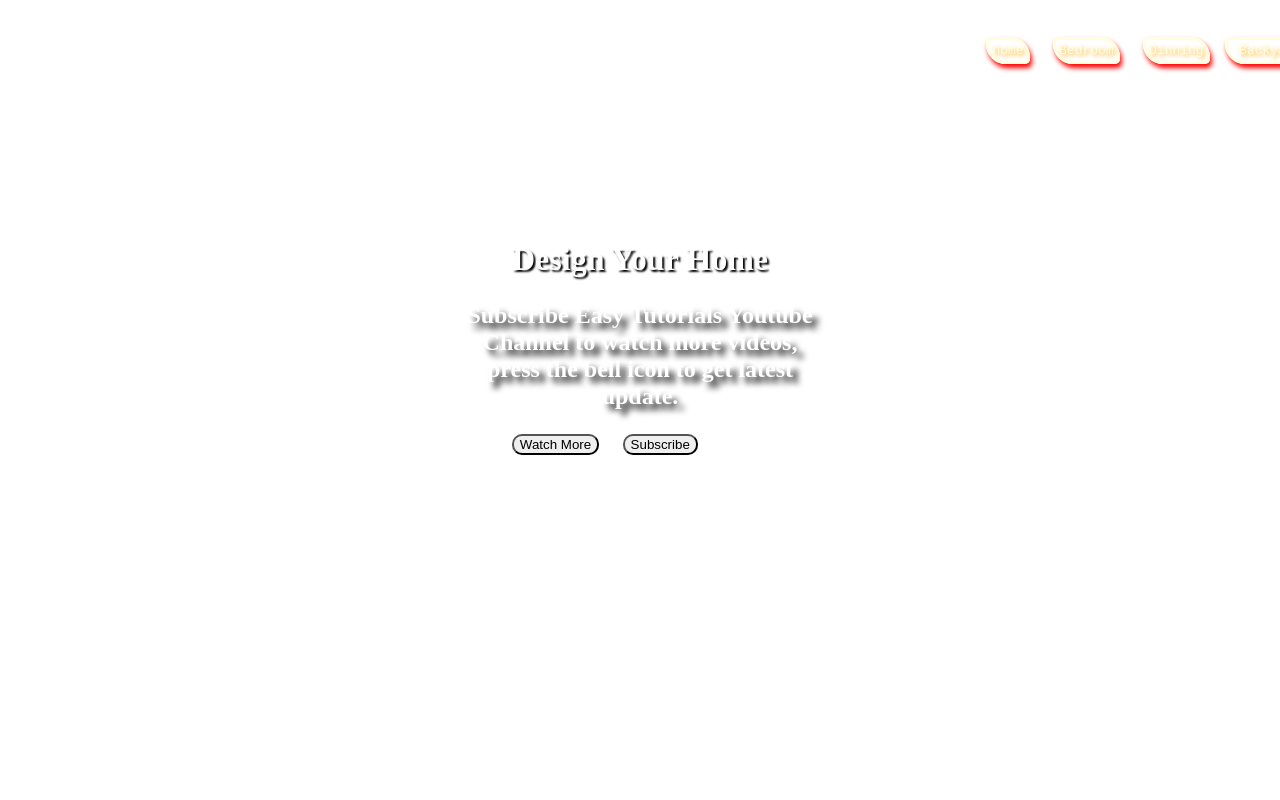
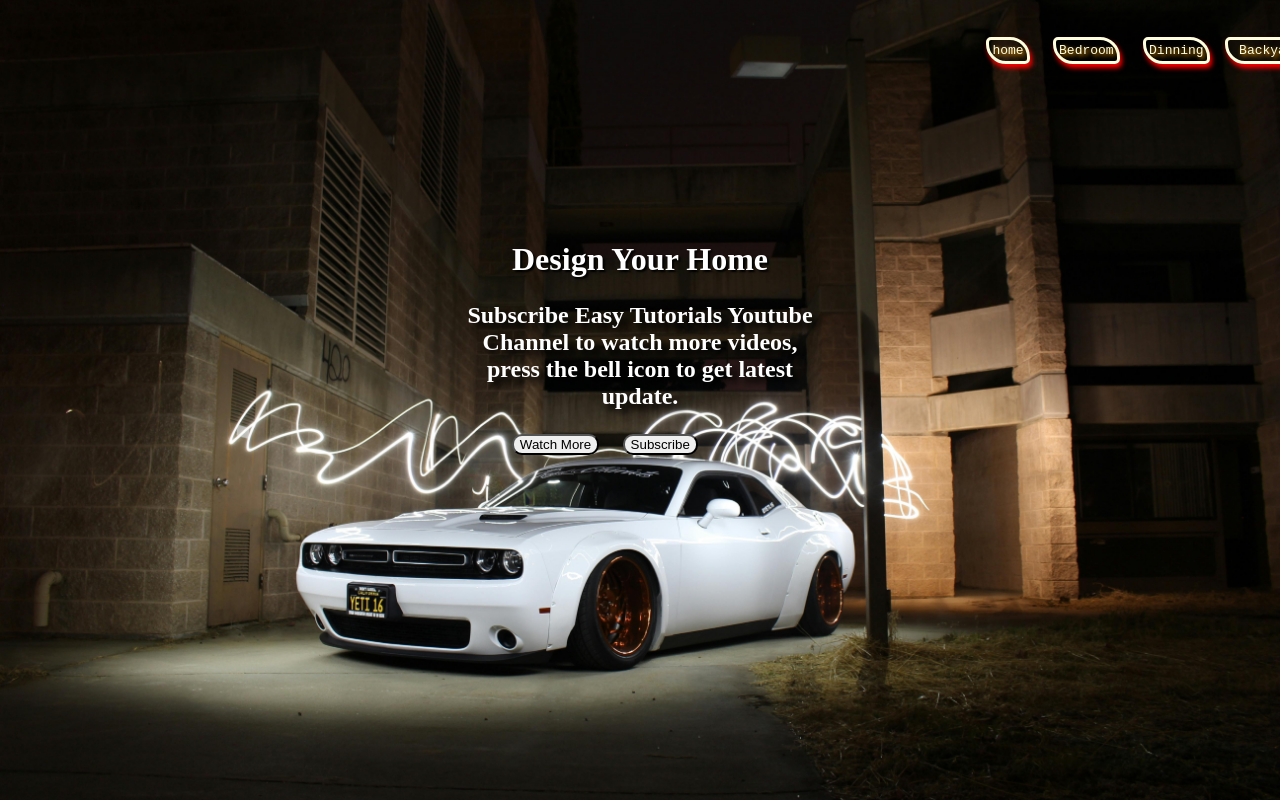
Before and after one commit to Faisal-akra/my-class-task, a plain HTML site: page index.html in a window 1280 px wide. Shown: the top 800 px of the page. Drawn offline with Linux system fonts and the light colour scheme.

Commit message:
sequence

```diff
--- a/css/style.css
+++ b/css/style.css
@@ -1,5 +1,5 @@
 body,html{
-    background-image: url(./class-task1/images/car.png);
+    background-image: url(../images/car.png);
     background-size: cover;
     background-position: center;
     background-attachment: fixed;
```
